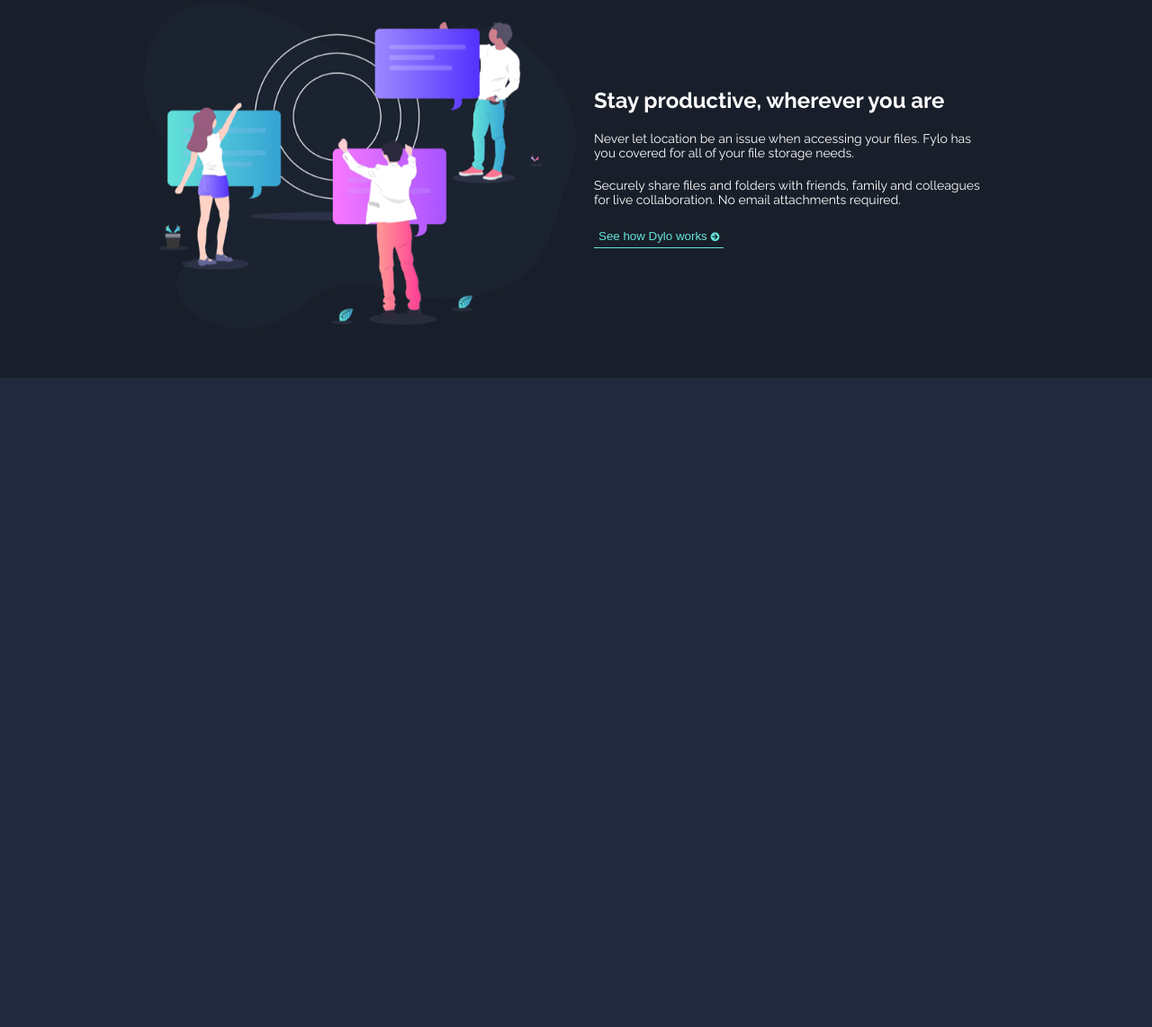
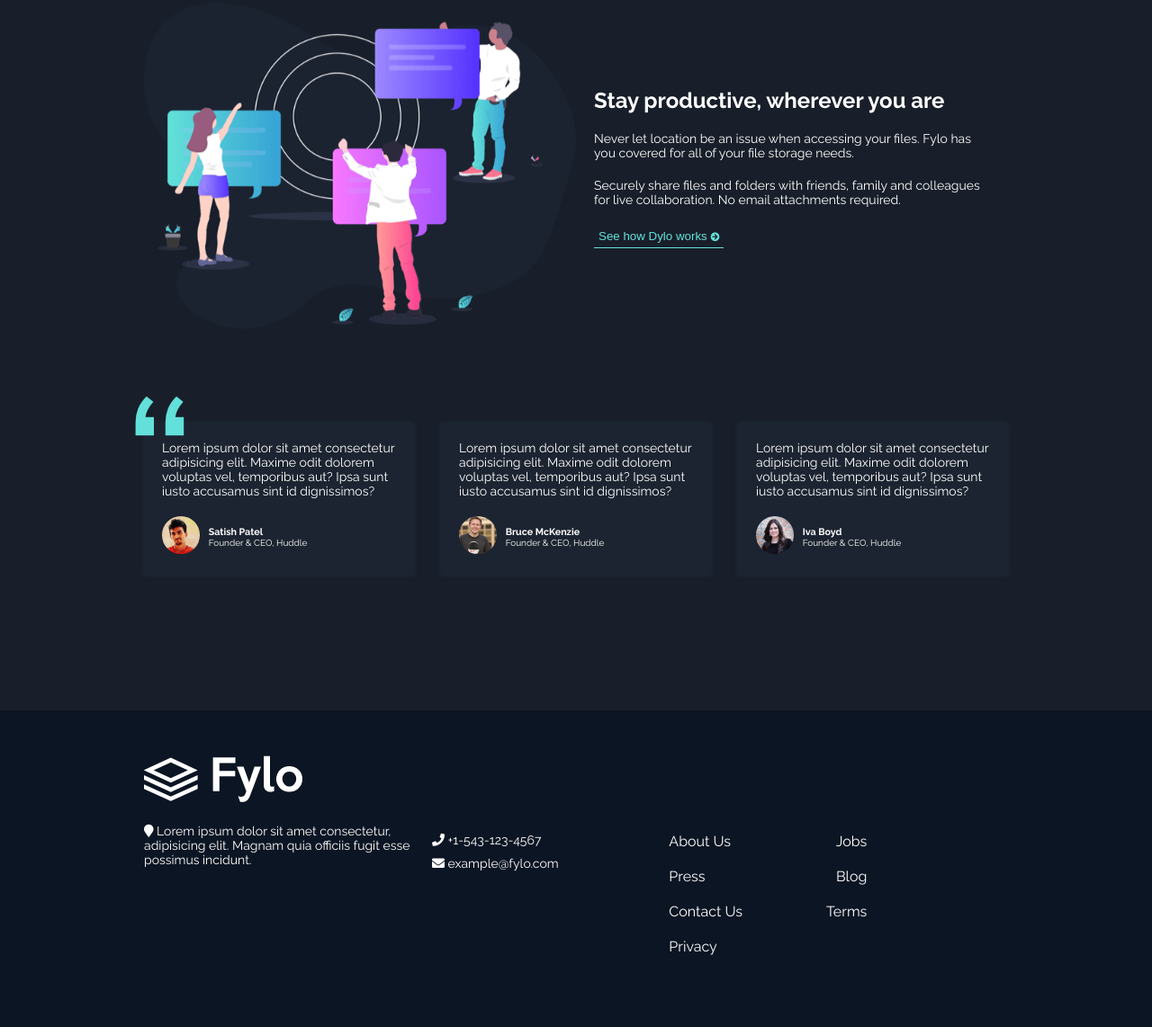
Before and after one commit to Nosferatu721/FyloDarkLandingPage, a plain HTML site: page index.html in a window 1280 px wide. Shown: the part 1511-2653 px from the top of the page at 90% size. Before the commit the page ends 1931 px from the top, so only its background shows below. Drawn offline with Linux system fonts and the light colour scheme; files whose address does not match are found by name.

Commit message:
Falta cuadro flotante

```diff
--- a/css/main.css
+++ b/css/main.css
@@ -30,6 +30,9 @@ li {
 }
 header {
   background: hsl(219, 30%, 18%);
+  position: sticky;
+  top: 0;
+  z-index: 20;
 }
 
 .nav {
@@ -184,3 +187,94 @@ header {
   color: hsl(218, 28%, 13%);
   box-shadow: 0 0 5px hsl(176, 68%, 64%);
 }
+
+/* Section Article */
+
+.main-articles {
+  padding: 5rem 0 15rem;
+  background: hsl(218, 28%, 13%);
+}
+
+.articles {
+  display: grid;
+  grid-template-columns: repeat(3, 1fr);
+  gap: 3rem;
+  position: relative;
+}
+
+.article {
+  background: hsl(217, 28%, 15%);
+  box-shadow: 0 0 5px hsl(219, 30%, 18%);
+  padding: 2rem;
+}
+
+.article > p {
+  margin-bottom: 2rem;
+}
+
+.people-article {
+  display: grid;
+  grid-template-columns: 1fr 5fr;
+  gap: 1rem;
+}
+
+.people-article img {
+  border-radius: 50%;
+  max-width: 100%;
+  width: 100%;
+}
+
+.info-people {
+  display: flex;
+  flex-direction: column;
+  justify-content: center;
+}
+
+.info-people p {
+  font-size: 1rem;
+}
+
+.img-quotes {
+  position: absolute;
+  top: -3rem;
+  left: -1rem;
+}
+
+/*  */
+
+.container-send {
+  width: 80%;
+  margin: 0 auto;
+  background: hsl(219, 30%, 18%);
+}
+
+/* Footer */
+
+.footer {
+  background: hsl(216, 53%, 9%);
+  padding: 5rem 0;
+}
+
+.info-footer {
+  display: grid;
+  grid-template-columns: 3fr 2fr 3fr 1fr;
+  padding: 2rem 0;
+}
+
+.contact p {
+  margin: 1rem 0;
+}
+
+.menu-footer {
+  padding: 0 2rem;
+}
+
+.menu-footer ul {
+  display: flex;
+  flex-wrap: wrap;
+  justify-content: space-between;
+}
+
+.menu-footer ul li {
+  padding: 1rem 3rem;
+}
--- a/index.html
+++ b/index.html
@@ -86,6 +86,103 @@
       </div>
     </div>
   </section>
+  <section class="main-articles">
+    <div class="container">
+      <div class="articles">
+        <div class="article">
+          <p>Lorem ipsum dolor sit amet consectetur adipisicing elit. Maxime odit dolorem voluptas vel, temporibus aut?
+            Ipsa sunt iusto accusamus sint id dignissimos?</p>
+          <div class="people-article">
+            <figure class="img-people">
+              <img src="./img/profile-1.jpg" alt="">
+            </figure>
+            <div class="info-people">
+              <h6>Satish Patel</h6>
+              <p>Founder & CEO, Huddle</p>
+            </div>
+          </div>
+        </div>
+        <div class="article">
+          <p>Lorem ipsum dolor sit amet consectetur adipisicing elit. Maxime odit dolorem voluptas vel, temporibus aut?
+            Ipsa sunt iusto accusamus sint id dignissimos?</p>
+          <div class="people-article">
+            <figure class="img-people">
+              <img src="./img/profile-2.jpg" alt="">
+            </figure>
+            <div class="info-people">
+              <h6>Bruce McKenzie</h6>
+              <p>Founder & CEO, Huddle</p>
+            </div>
+          </div>
+        </div>
+        <div class="article">
+          <p>Lorem ipsum dolor sit amet consectetur adipisicing elit. Maxime odit dolorem voluptas vel, temporibus aut?
+            Ipsa sunt iusto accusamus sint id dignissimos?</p>
+          <div class="people-article">
+            <figure class="img-people">
+              <img src="./img/profile-3.jpg" alt="">
+            </figure>
+            <div class="info-people">
+              <h6>Iva Boyd</h6>
+              <p>Founder & CEO, Huddle</p>
+            </div>
+          </div>
+        </div>
+        <img class="img-quotes" src="./img/bg-quotes.png" alt="Quotes">
+      </div>
+    </div>
+  </section>
+  <!-- <section class="main-sendEmail">
+    <div class="container-send">
+      <h2>Get early access today</h2>
+      <p>It only a minute to sign up and our free starter tier is extremely generous. If you have any questions, our
+        support team would be happy to help you.</p>
+      <div class="form">
+        <form>
+          <input type="text" placeholder="email@example.com">
+          <button type="submit" class="btn-GetStarted">Get Started For Free</button>
+        </form>
+      </div>
+    </div>
+  </section> -->
+  <footer class="footer">
+    <div class="container">
+      <figure>
+        <img src="./img/logo.svg" alt="Logo">
+      </figure>
+      <div class="info-footer">
+        <div class="text">
+          <p>
+            <i class="fa fa-map-marker" aria-hidden="true"></i>
+            Lorem ipsum dolor sit amet consectetur, adipisicing elit. Magnam quia officiis fugit esse possimus
+            incidunt.
+          </p>
+        </div>
+        <div class="contact">
+          <p><i class="fa fa-phone" aria-hidden="true"></i> +1-543-123-4567</p>
+          <p><i class="fa fa-envelope" aria-hidden="true"></i> example@fylo.com</p>
+        </div>
+        <div class="menu-footer">
+          <ul>
+            <li><a href="#">About Us</a></li>
+            <li><a href="#">Jobs</a></li>
+            <li><a href="#">Press</a></li>
+            <li><a href="#">Blog</a></li>
+            <li><a href="#">Contact Us</a></li>
+            <li><a href="#">Terms</a></li>
+            <li><a href="#">Privacy</a></li>
+          </ul>
+        </div>
+        <div class="social-links">
+          <a href="#" class="link-social"><i class="fa fa-facebook-official" aria-hidden="true"></i>
+          </a>
+          <a href="#" class="link-social"><i class="fa fa-twitter" aria-hidden="true"></i></a>
+          <a href="#" class="link-social"><i class="fa fa-instagram" aria-hidden="true"></i>
+          </a>
+        </div>
+      </div>
+    </div>
+  </footer>
 </body>
 
 </html>
```
